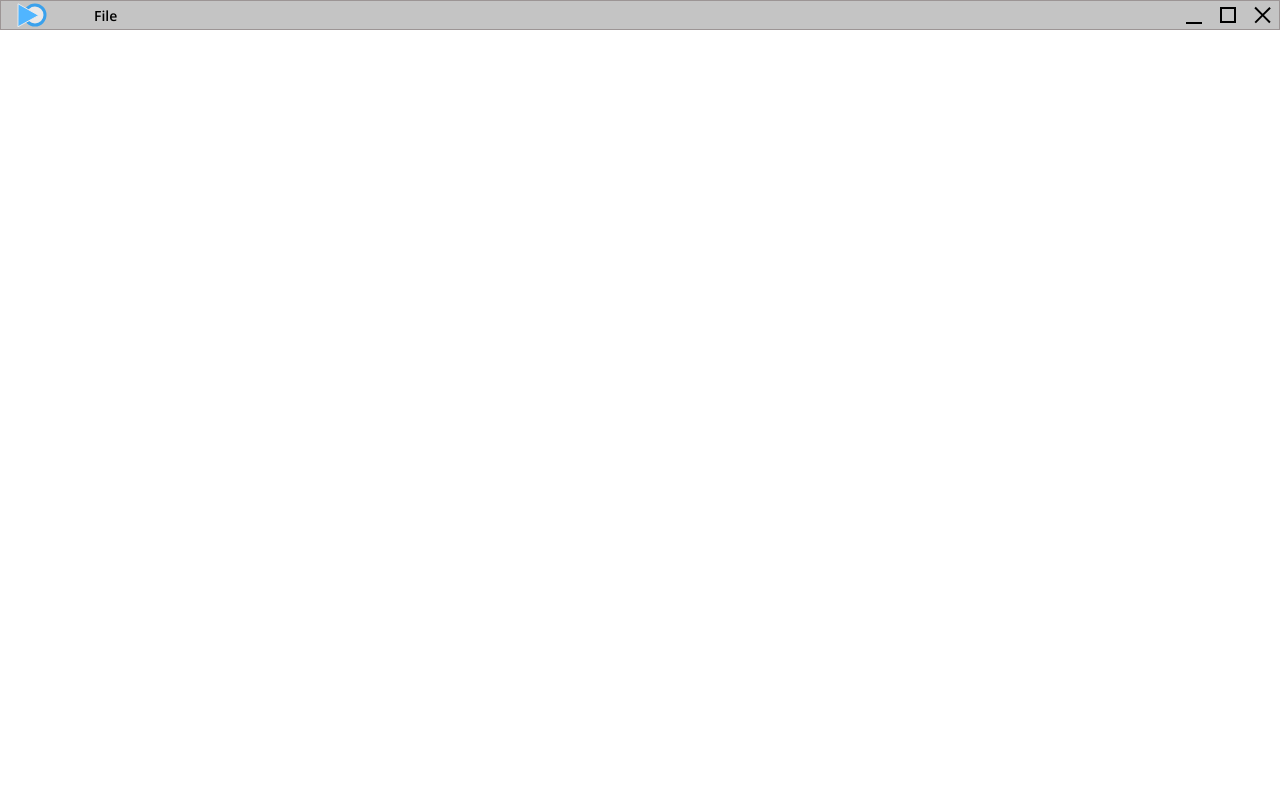
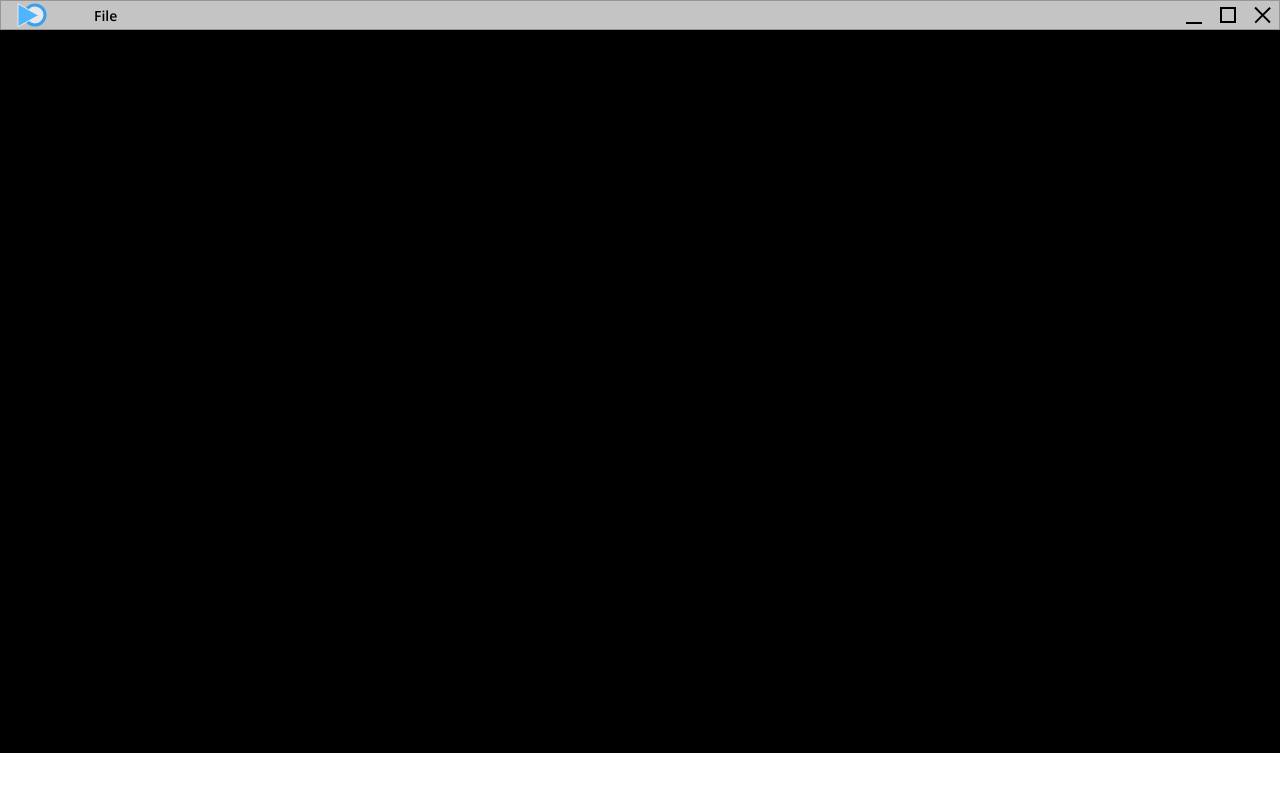
Before and after one commit to NikolosHGW/video-player, a React (Create React App) app: page / in a window 1280 px wide. Shown: the top 792 px of the page. Built offline with nearby package versions, Linux system fonts and the light colour scheme.

Commit message:
feat: добавить контейнер под видео

```diff
--- a/src/components/App/App.tsx
+++ b/src/components/App/App.tsx
@@ -1,10 +1,12 @@
 import TopBar from '../TopBar/TopBar';
+import VideoContainer from '../VideoContainer/VideoContainer';
 import './App.css';
 
 function App() {
   return (
     <div className="App">
       <TopBar />
+      <VideoContainer />
     </div>
   );
 }
--- /dev/null
+++ b/src/components/VideoContainer/VideoContainer.css
@@ -0,0 +1,4 @@
+.VideoContainer {
+  background-color: #000000;
+  height: calc(100vh - (47px + 30px));
+}
--- /dev/null
+++ b/src/components/VideoContainer/VideoContainer.tsx
@@ -0,0 +1,7 @@
+import './VideoContainer.css';
+
+export default function VideoContainer() {
+  return (
+    <div className='VideoContainer'></div>
+  );
+}
```
